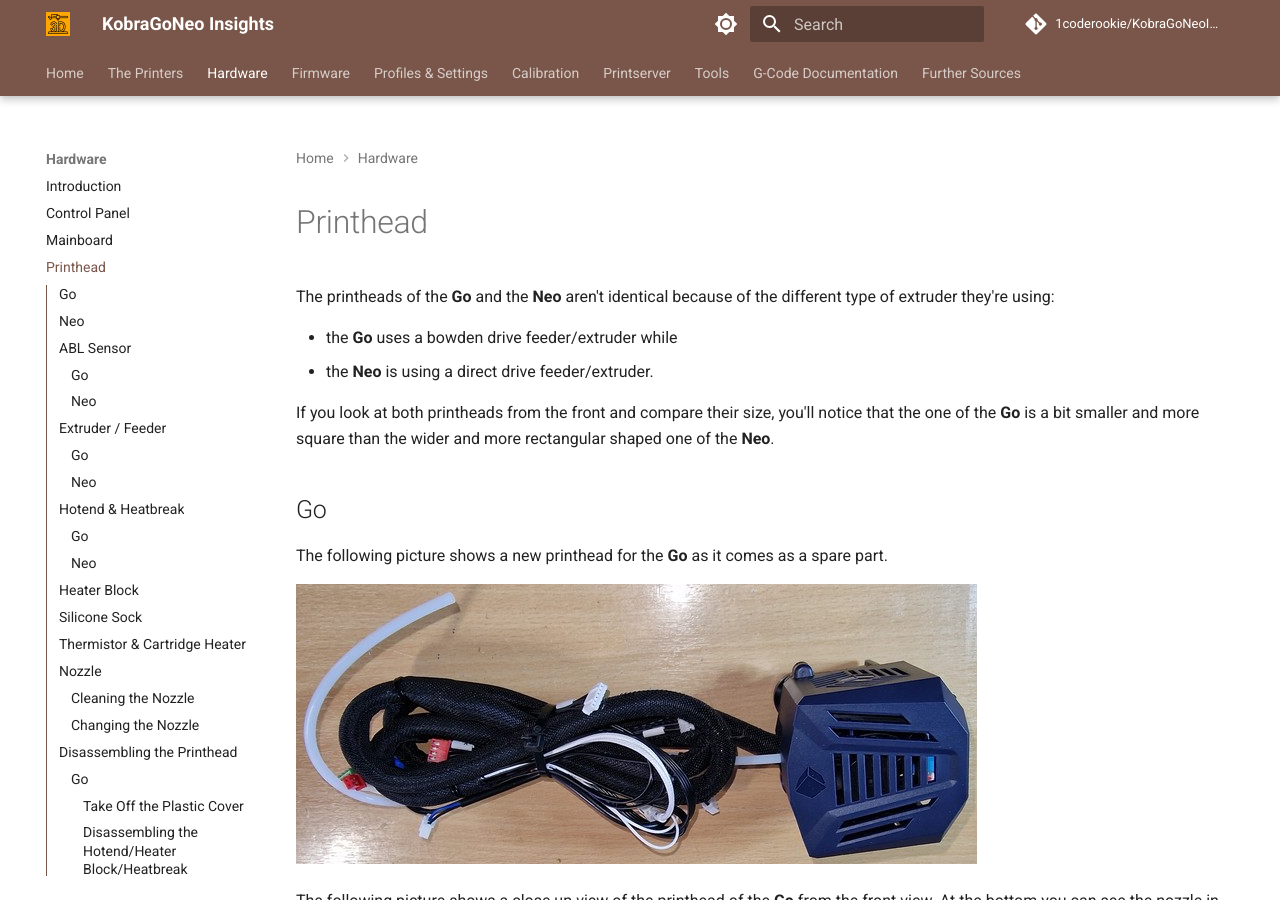
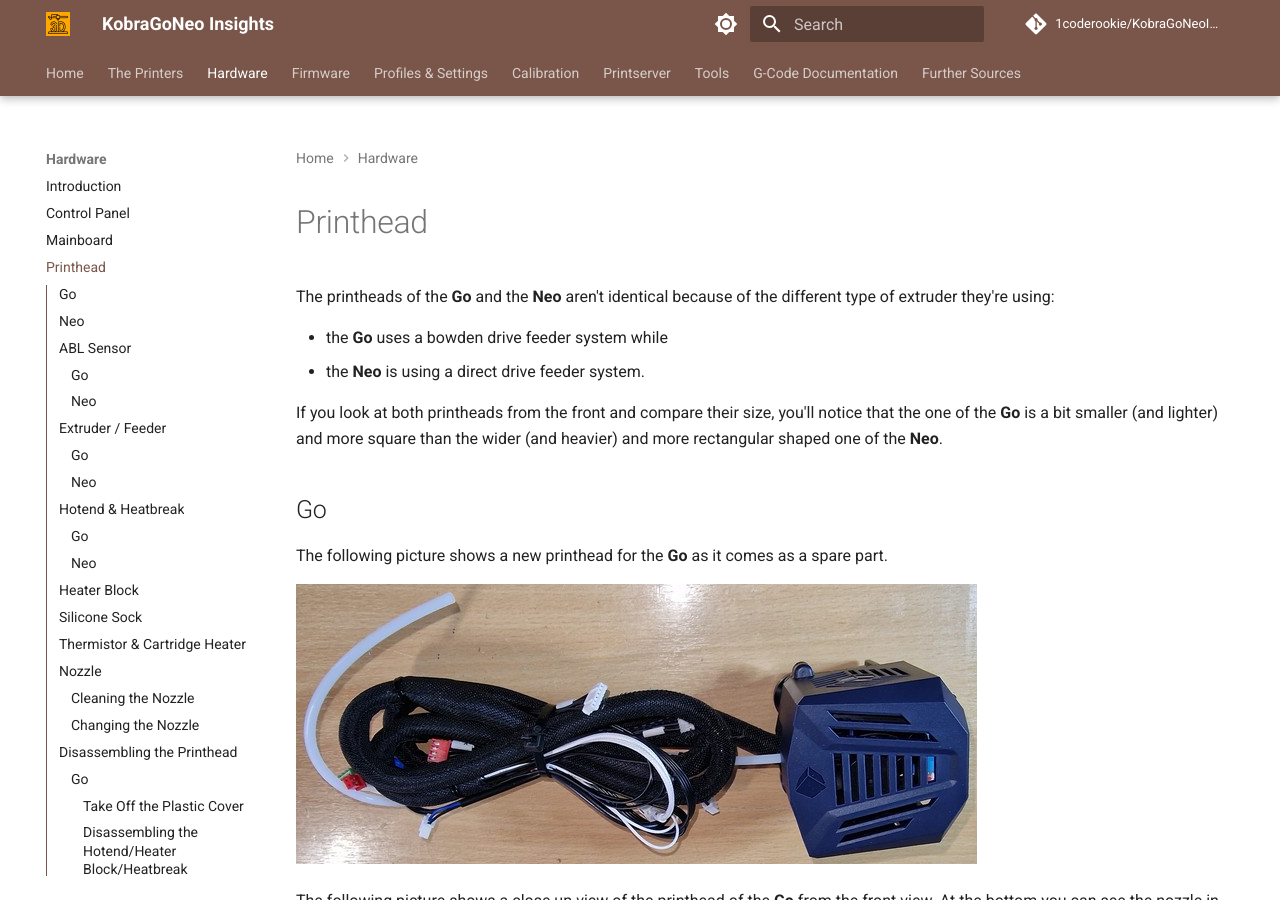
Before and after one commit to 1coderookie/KobraGoNeoInsights, an MkDocs documentation site: the page built from docs/hardware/printhead.md, in a window 1280 px wide and 900 px high. Built offline with MkDocs 1.6.1 and Material for MkDocs 9.7.7, drawn with Linux system fonts in a browser that asks for light colours; comment, search, counter and statistics services are not loaded.

Commit message:
Update printhead.md

```diff
--- a/docs/hardware/printhead.md
+++ b/docs/hardware/printhead.md
@@ -3,10 +3,10 @@
 # Printhead
 The printheads of the **Go** and the **Neo** aren't identical because of the different type of extruder they're using:
 
-- the **Go** uses a bowden drive feeder/extruder while
-- the **Neo** is using a direct drive feeder/extruder.
+- the **Go** uses a bowden drive feeder system while
+- the **Neo** is using a direct drive feeder system.
 
-If you look at both printheads from the front and compare their size, you'll notice that the one of the **Go** is a bit smaller and more square than the wider and more rectangular shaped one of the **Neo**.
+If you look at both printheads from the front and compare their size, you'll notice that the one of the **Go** is a bit smaller (and lighter) and more square than the wider (and heavier) and more rectangular shaped one of the **Neo**.
 
 ## Go
 The following picture shows a new printhead for the **Go** as it comes as a spare part.
```
